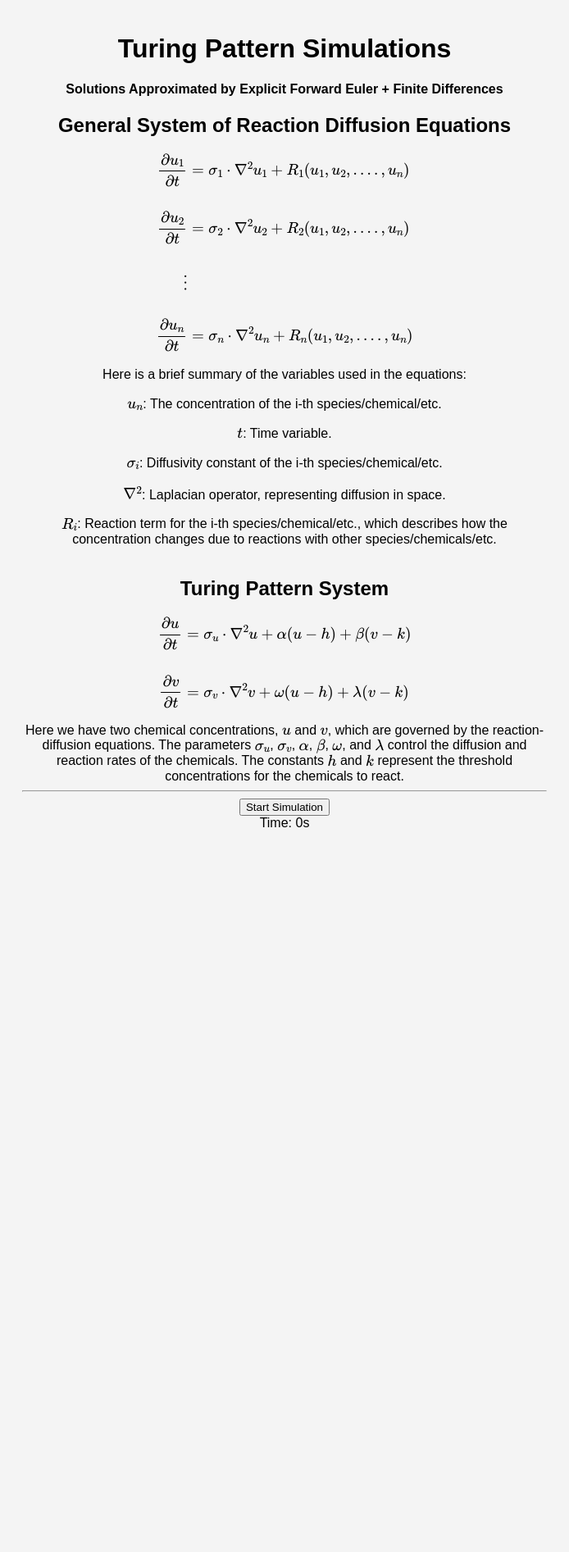
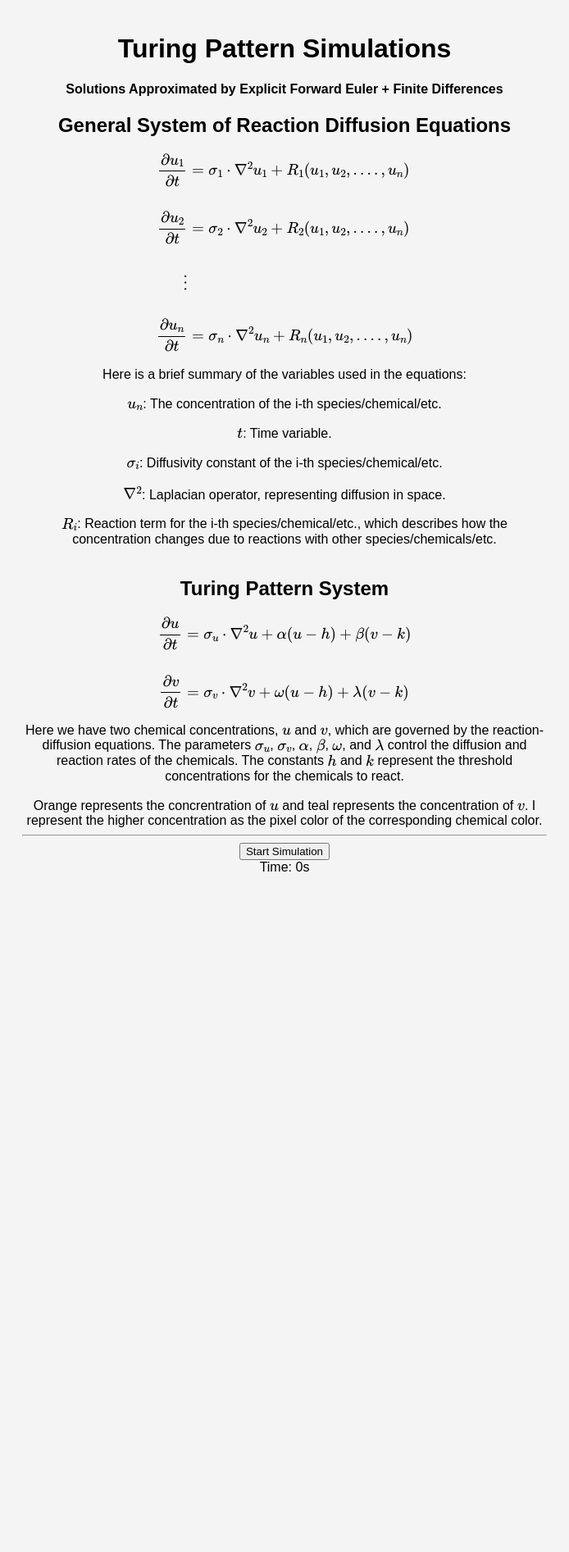
Before and after one commit to Nasser-Mohammed/Nasser-Mohammed.github.io, a Jekyll site: the page _pages/programs-simulations/Turing-Patterns/index.html, which Jekyll copies as it is, in a window 1280 px wide. Shown: the whole page at 82% size, without its empty margins (293-987 px from the left). Built offline with Jekyll 4.4.1, drawn with Linux system fonts in a browser that asks for light colours; after the commit the page ends 1647 px from its top, so only the background shows below that; some of the changed lines change nothing that is shown.

Commit message:
Add files via upload

```diff
--- a/_pages/programs-simulations/Turing-Patterns/index.html
+++ b/_pages/programs-simulations/Turing-Patterns/index.html
@@ -48,11 +48,13 @@
             \]
       </div>
       Here we have two chemical concentrations, \(u\) and \(v\), which are governed by the reaction-diffusion equations. The parameters \(\sigma_u\), \(\sigma_v\), \(\alpha\), \(\beta\), \(\omega\), and \(\lambda\) control the diffusion and reaction rates of the chemicals. The constants \(h\) and \(k\) represent the threshold concentrations for the chemicals to react. <br>
+      <br>
+      Orange represents the concrentration of \(u\) and teal represents the concentration of \(v\). I represent the higher concentration as the pixel color of the corresponding chemical color.<br>
       <hr>
     <button id="startButton">Start Simulation</button>
     <div id="timer">Time: 0s</div>
     <div class="canvas-container">
-        <canvas id="simCanvas" width="800" height="800"></canvas>
+        <canvas id="simCanvas" width="500" height="500"></canvas>
       </div>
 
 
--- a/_pages/programs-simulations/Turing-Patterns/main.js
+++ b/_pages/programs-simulations/Turing-Patterns/main.js
@@ -1,7 +1,7 @@
 
 
 
-let n = 800;
+let n = 400;
 let Dx = 1./n;
 let Dy = 1./n;
 let Dt = 0.02;
@@ -20,6 +20,7 @@
 let ctx;
 let intervalId;
 let elapsedTime = 0;
+let isRunning = false;
 
 
 function initalizeSimulation(){
@@ -36,20 +37,31 @@
   const rows = u.length;
   const cols = u[0].length;
 
-  for (let i = 0; i < rows-5; i++){
-    for (let j = 0; j < cols-5; j++){
+  for (let i = 0; i < rows-6; i++){
+    for (let j = 0; j < cols-6; j++){
       const uVal = u[i][j];
       const vVal = v[i][j];
 
-      const avg = (uVal + vVal)/2;
-
-      const red = uVal;
-      const green = 0;
-      const blue = vVal;
-
+      //const avg = (uVal + vVal)/2;
+      red = 0;
+      green = 0;
+      blue = 0;
+      if (uVal > vVal){
+        red = 255;
+        green = 128;
+        blue = 80;
+      }
+      else{
+        red = 0;
+        green = 128;
+        blue = 128;
+      }
+      //const red = max; //uVal;
+      //const green = 0;
+      //const blue = 0// vVal;
       const blended = `rgb(${red}, ${green}, ${blue})`;
       ctx.fillStyle = blended;
-      ctx.fillRect(j*5, i*5, 5, 5);
+      ctx.fillRect(j*3, i*3, 3, 3);
     }
   }
 }
@@ -82,6 +94,7 @@
     }
   }
   updateCanvas(u, v, ctx);
+  updateTimer();
 }
 
 
@@ -93,10 +106,19 @@
 
 
     document.getElementById('startButton').addEventListener('click', function() {
-      console.log('Started');
-      initalizeSimulation();
-      intervalId = setInterval(update, 100);
-      setInterval(updateTimer, 1000);
+      if (isRunning){
+        clearInterval(intervalId);
+        this.textContent = "Resume Simulation";
+        console.log('Paused');
+      }
+      else{
+        initalizeSimulation();
+        intervalId = setInterval(update, 1000);
+        console.log('Started');
+        this.textContent = "Pause Simulation";
+      }
+      isRunning = !isRunning;
   });
+  initalizeSimulation();
 
 });
```
